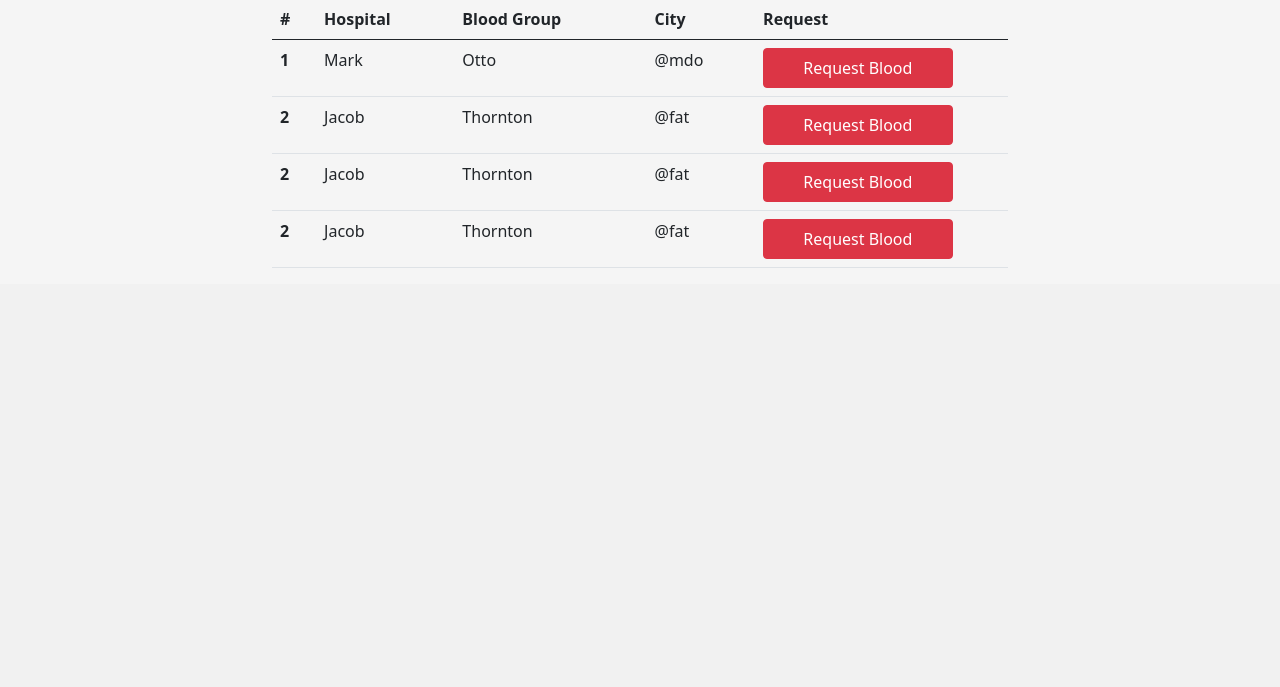
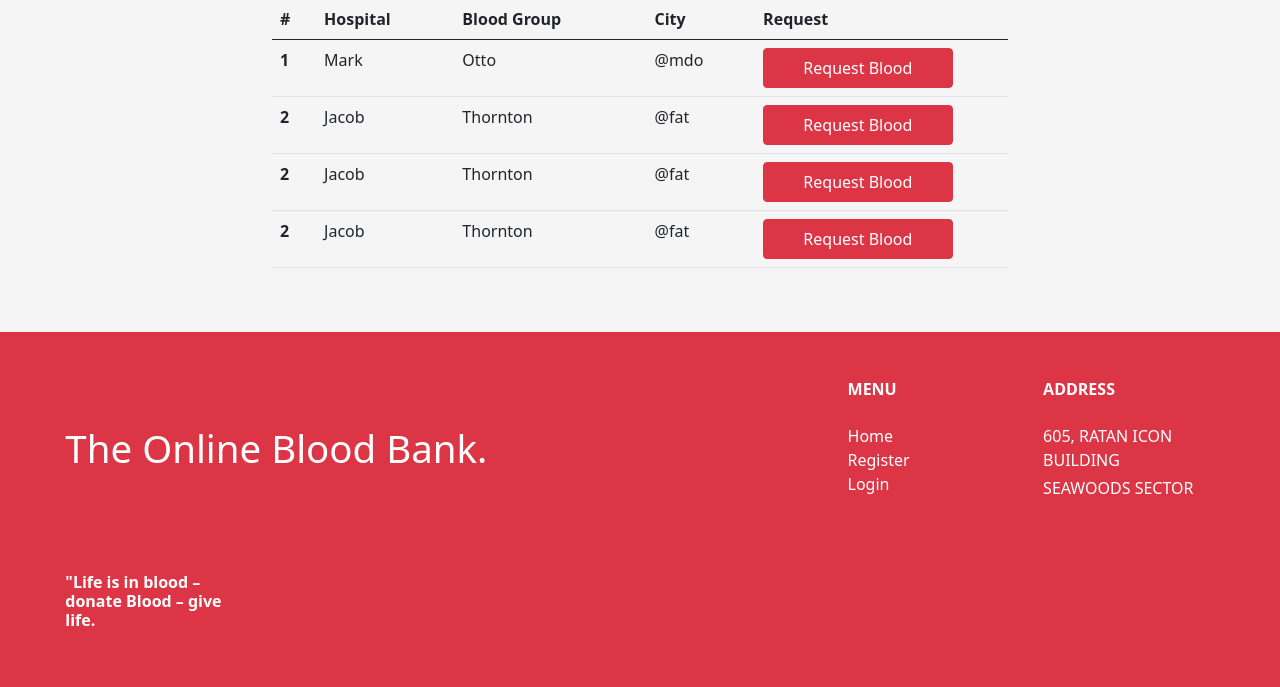
Before and after one commit to jayachandragoteti/Blood-Bank, a PHP site: page /index.html in a window 1280 px wide. Shown: the part 1290-1977 px from the top of the page. Before the commit the page ends 1558 px from the top, so only its background shows below. Run offline with PHP 8.4, Linux system fonts and the light colour scheme.

Commit message:
footer added

```diff
--- a/assets/css/main.css
+++ b/assets/css/main.css
@@ -263,3 +263,39 @@ padding: 50px;
 		}
 	}
 >>>>>>> b2c79ca9eb8f7eaf238cda5cf3d3e56ddca2d303
+
+
+/* footer */
+.container-fluid {
+	overflow: hidden;
+	margin-top: 250px;
+	background: #262626;
+	color: #627482 !important;
+	margin-bottom: 0;
+	padding-bottom: 0
+}
+
+small {
+	font-size: calc(12px + (15 - 12) * ((100vw - 360px) / (1600 - 360))) !important
+}
+
+.bold-text {
+	color: #ffffff !important
+}
+
+.mt-55 {
+	margin-top: calc(50px + (60 - 50) * ((100vw - 360px) / (1600 - 360))) !important
+}
+
+h3 {
+	font-size: calc(34px + (40 - 34) * ((100vw - 360px) / (1600 - 360))) !important
+}
+
+.social {
+	font-size: 21px !important
+}
+
+.rights {
+	font-size: calc(10px + (12 - 10) * ((100vw - 360px) / (1600 - 360))) !important
+}
+/* footer */
--- a/index.html
+++ b/index.html
@@ -76,7 +76,7 @@
 			</div>
 		</div>
 		<!-- end of img blood -->
-		<div class="container">
+		<div class="container ">
 			<div class="row justify-content-md-center">
 				<div class="col col-lg-8 Heads p-5">
 					<h2 class="">Search Blood</h2> </div>
@@ -118,7 +118,7 @@
 					</div>
 				</div>
 			</div>
-			<div class="row justify-content-md-center mt-5">
+			<div class="row justify-content-md-center mt-5 jumbotron jumbotron-fluid ">
 				<div class="col col-lg-8">
 					<!-- table -->
 					<table class="table">
@@ -163,11 +163,47 @@
 						</tbody>
 					</table>
 					<!-- end table -->
+
 				</div>
 			</div>
 		</div>
 	</main>
 	<!-- End Main -->
+			<!-- Footer -->
+			<div class="container-fluid pb-0 mb-0 justify-content-center text-white bg-danger ">
+				<footer>
+					<div class="row my-5 justify-content-center py-5">
+						<div class="col-11">
+							<div class="row ">
+								<div class="col-xl-8 col-md-4 col-sm-4 col-12 my-auto mx-auto a">
+									<h3 class="text-muted mb-md-0 mb-5 bold-text">The Online Blood Bank.</h3>
+								</div>
+								<div class="col-xl-2 col-md-4 col-sm-4 col-12">
+									<h6 class="mb-3 mb-lg-4 bold-text "><b>MENU</b></h6>
+									<ul class="list-unstyled">
+										<li>Home</li>
+										<li>Register</li>
+										<li>Login</li>
+								    </ul>
+								</div>
+								<div class="col-xl-2 col-md-4 col-sm-4 col-12">
+									<h6 class="mb-3 mb-lg-4 text-muted bold-text mt-sm-0 mt-5"><b>ADDRESS</b></h6>
+									<p class="mb-1">605, RATAN ICON BUILDING</p>
+									<p>SEAWOODS SECTOR</p>
+								</div>
+							</div>
+							<div class="row ">
+
+								<div class="col-xl-2 col-md-4 col-sm-4 col-auto order-1 align-self-end ">
+									<h6 class="mt-55 mt-2 text-muted bold-text"><b>"Life is in blood – donate Blood – give life.</b></h6>
+								</div>
+
+							</div>
+						</div>
+					</div>
+				</footer>
+			</div>
+  <!-- Footer -->
 	<script src="./assets/js/script.js"></script>
 </body>
 
```
